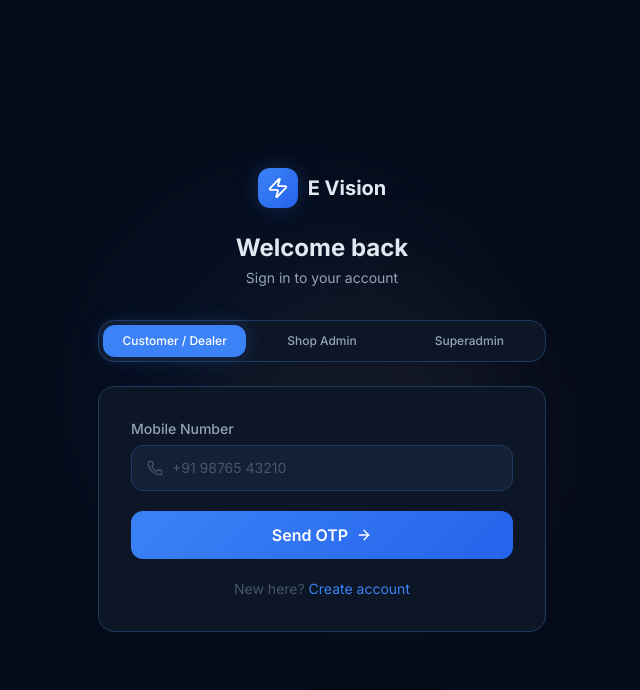
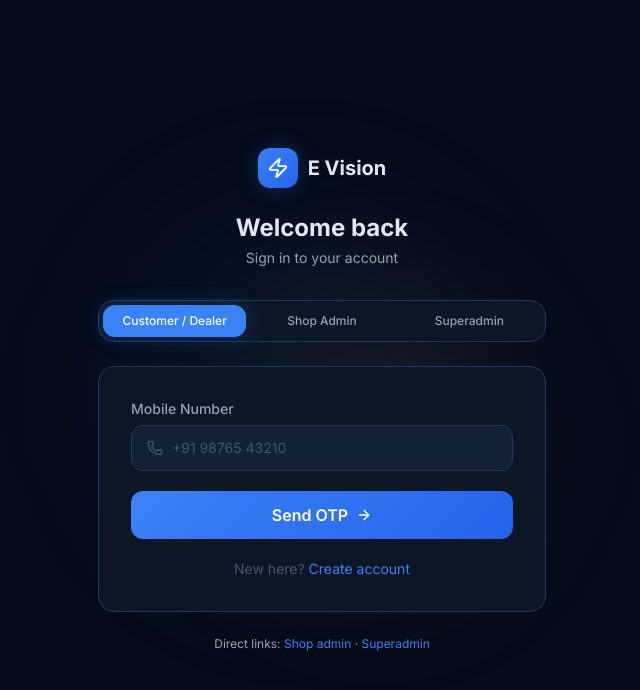
Before and after one commit to shukla-manya/evision-platform-, a Next.js app in the folder frontend-web/: page /login in a window 1280 px wide. Shown: the top 690 px of the page, without its empty margins (318-958 px from the left). Built offline with nearby package versions, Linux system fonts and the light colour scheme.

Commit message:
feat: update features and improve system performance

```diff
--- a/frontend-web/app/(auth)/login/page.tsx
+++ b/frontend-web/app/(auth)/login/page.tsx
@@ -226,6 +226,16 @@ export default function LoginPage() {
             </form>
           )}
         </div>
+        <p className="text-center text-ev-muted text-xs mt-6">
+          Direct links:{' '}
+          <Link href="/admin/login" className="text-ev-primary hover:underline">
+            Shop admin
+          </Link>
+          {' · '}
+          <Link href="/superadmin/login" className="text-ev-primary hover:underline">
+            Superadmin
+          </Link>
+        </p>
       </div>
     </div>
   );
```
